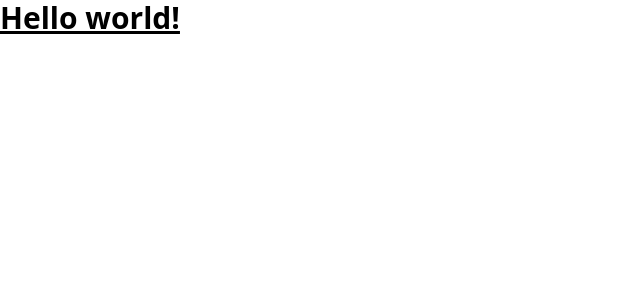
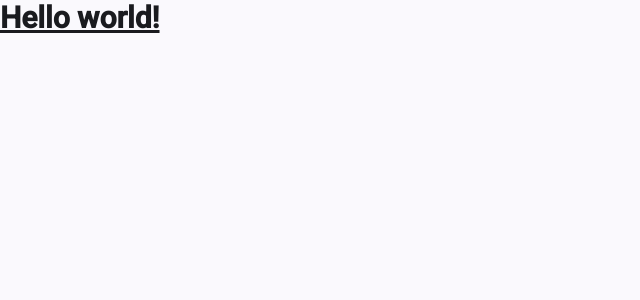
Before and after one commit to MIM-univeristy-projects/Academic-Neighbour-Frontend, an Angular app: page / in a window 1280 px wide. Shown: the top 300 px of the page, without its empty margins (0-640 px from the left). Built offline with nearby package versions, Linux system fonts and the light colour scheme.

Commit message:
Added angular material do dependencies

```diff
--- a/angular.json
+++ b/angular.json
@@ -25,6 +25,7 @@
               }
             ],
             "styles": [
+              "src/custom-theme.scss",
               "src/styles.css"
             ]
           },
--- a/package.json
+++ b/package.json
@@ -22,10 +22,12 @@
   },
   "private": true,
   "dependencies": {
+    "@angular/cdk": "20.2.10",
     "@angular/common": "^20.3.0",
     "@angular/compiler": "^20.3.0",
     "@angular/core": "^20.3.0",
     "@angular/forms": "^20.3.0",
+    "@angular/material": "20.2.10",
     "@angular/platform-browser": "^20.3.0",
     "@angular/router": "^20.3.0",
     "@tailwindcss/postcss": "^4.1.16",
--- /dev/null
+++ b/src/custom-theme.scss
@@ -0,0 +1,35 @@
+
+// Include theming for Angular Material with `mat.theme()`.
+// This Sass mixin will define CSS variables that are used for styling Angular Material
+// components according to the Material 3 design spec.
+// Learn more about theming and how to use it for your application's
+// custom components at https://material.angular.dev/guide/theming
+@use '@angular/material' as mat;
+
+html {
+  @include mat.theme((
+    color: (
+      primary: mat.$azure-palette,
+      tertiary: mat.$blue-palette,
+    ),
+    typography: Roboto,
+    density: 0,
+  ));
+}
+
+body {
+  // Default the application to a light color theme. This can be changed to
+  // `dark` to enable the dark color theme, or to `light dark` to defer to the
+  // user's system settings.
+  color-scheme: light;
+
+  // Set a default background, font and text colors for the application using
+  // Angular Material's system-level CSS variables. Learn more about these
+  // variables at https://material.angular.dev/guide/system-variables
+  background-color: var(--mat-sys-surface);
+  color: var(--mat-sys-on-surface);
+  font: var(--mat-sys-body-medium);
+
+  // Reset the user agent margin.
+  margin: 0;
+}
--- a/src/index.html
+++ b/src/index.html
@@ -6,6 +6,8 @@
   <base href="/">
   <meta name="viewport" content="width=device-width, initial-scale=1">
   <link rel="icon" type="image/x-icon" href="favicon.ico">
+  <link href="https://fonts.googleapis.com/css2?family=Roboto:wght@300;400;500&display=swap" rel="stylesheet">
+  <link href="https://fonts.googleapis.com/icon?family=Material+Icons" rel="stylesheet">
 </head>
 <body>
   <app-root></app-root>
--- a/src/styles.css
+++ b/src/styles.css
@@ -1 +1,3 @@
 @import "tailwindcss";
+html, body { height: 100%; }
+body { margin: 0; font-family: Roboto, "Helvetica Neue", sans-serif; }
```
Also changed, not shown: 1 other file (tests, documents, lock files or other folders).
